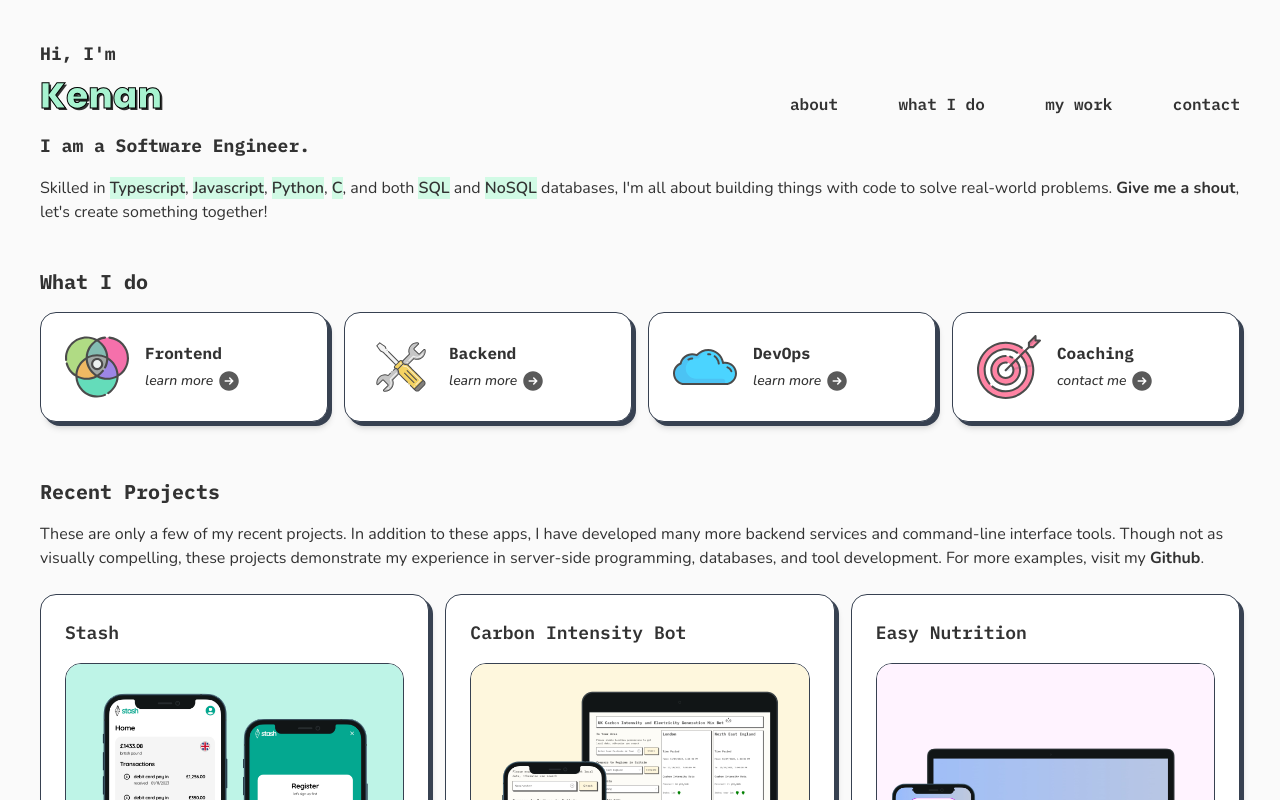
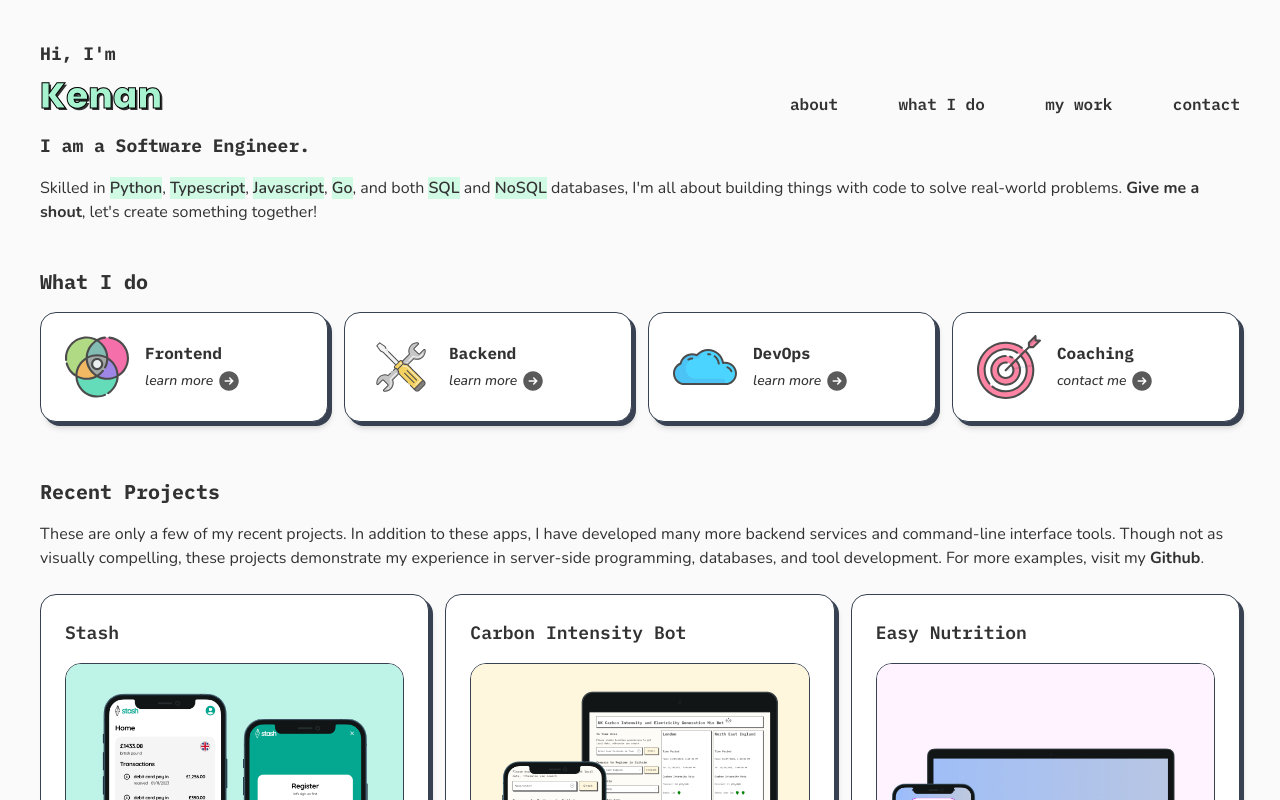
Before and after one commit to kgarayev/portfolio, a Next.js app: page / in a window 1280 px wide. Shown: the top 800 px of the page. Built offline with nearby package versions, Linux system fonts and the light colour scheme; a web font is replaced by a local one.

Commit message:
Update Intro.tsx

```diff
--- a/src/components/Intro.tsx
+++ b/src/components/Intro.tsx
@@ -18,10 +18,10 @@ const Intro = () => {
       <h1 className="mb-4 text-lg font-bold mt-2">I am a Software Engineer.</h1>
       <p className="mb-2 font-nunito mt-0">
         Skilled in{" "}
+        <span className="font-semibold  bg-emerald-100">Python</span>,{" "}
         <span className=" font-semibold bg-emerald-100">Typescript</span>,{" "}
         <span className="font-semibold  bg-emerald-100">Javascript</span>,{" "}
-        <span className="font-semibold  bg-emerald-100">Python</span>,{" "}
-        <span className="font-semibold  bg-emerald-100">C</span>, and both{" "}
+        <span className="font-semibold  bg-emerald-100">Go</span>, and both{" "}
         <span className="font-semibold  bg-emerald-100">SQL</span> and{" "}
         <span className="font-semibold  bg-emerald-100">NoSQL</span> databases,
         I&apos;m all about building things with code to solve real-world
```
